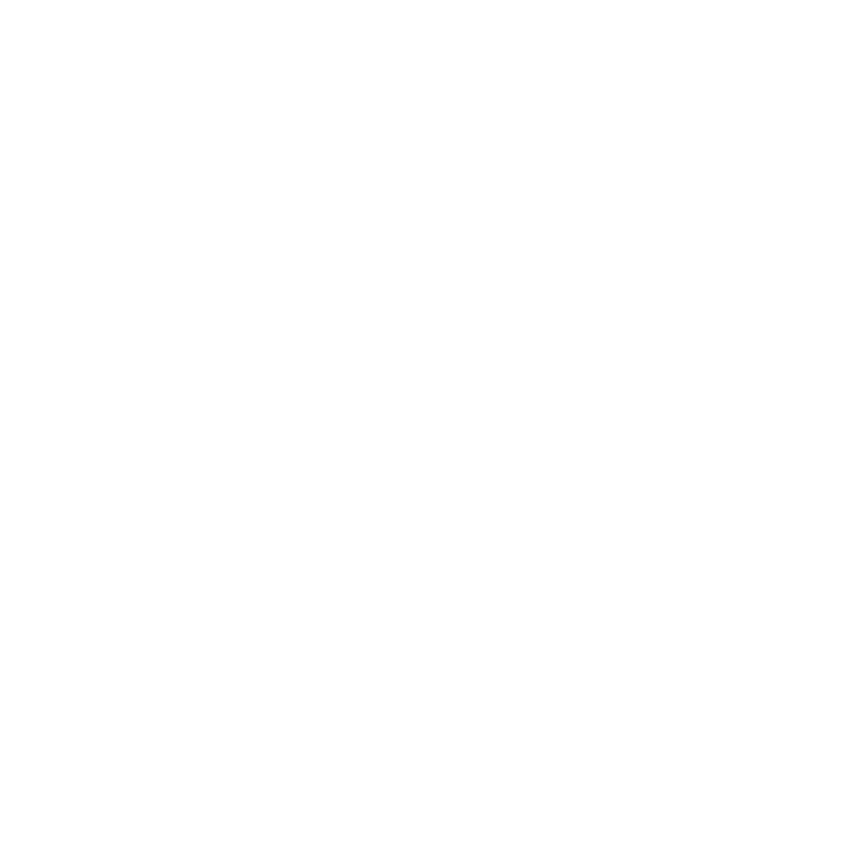
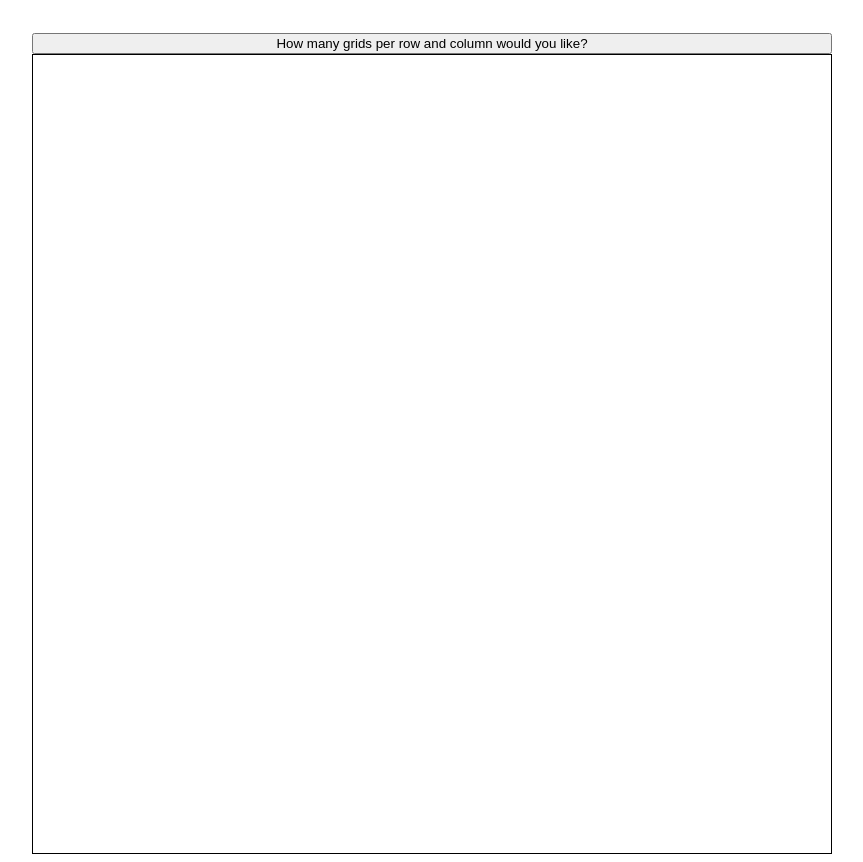
Before and after one commit to rafa1510/etch-a-sketch, a plain HTML site: page index.html in a window 1280 px wide. Shown: the whole page, without its empty margins (208-1071 px from the left). Before the commit the page ends 800 px from the top, so only its background shows below. Drawn offline with Linux system fonts and the light colour scheme.

Commit message:
Add button and main container for the dynamicDivs
Added a button which will prompt the user for the number of grids per
row and column, and added the main container which is 800px wide and
800px long, this is where the dynamicDivs will be stored.

Also set the body as a flex container so that the main grid and button
will be in the center of the user's screen

```diff
--- a/index.html
+++ b/index.html
@@ -4,8 +4,16 @@
     <meta charset="UTF-8">
     <meta name="viewport" content="width=device-width, initial-scale=1.0">
     <title>Document</title>
+    <link rel="stylesheet" href="style.css">
+    <script src="script.js" defer></script>
 </head>
 <body>
+
+    <button>How many grids per row and column would you like?</button>
+
+    <div id="container">
+
+    </div>
 
 </body>
 </html>
--- a/style.css
+++ b/style.css
@@ -13,3 +13,25 @@
     .hovered
         black background color
 */
+
+body {
+    display: flex;
+    flex-direction: column;
+    align-items: center;
+    justify-content: center;
+}
+
+button {
+    width: 800px;
+    margin-top: 2%;
+}
+
+#container {
+    display: flex;
+    flex-wrap: wrap;
+    height: 800px;
+    width: 800px;
+    border-style: solid;
+    border-width: 1px;
+    box-sizing: border-box;
+}
```
